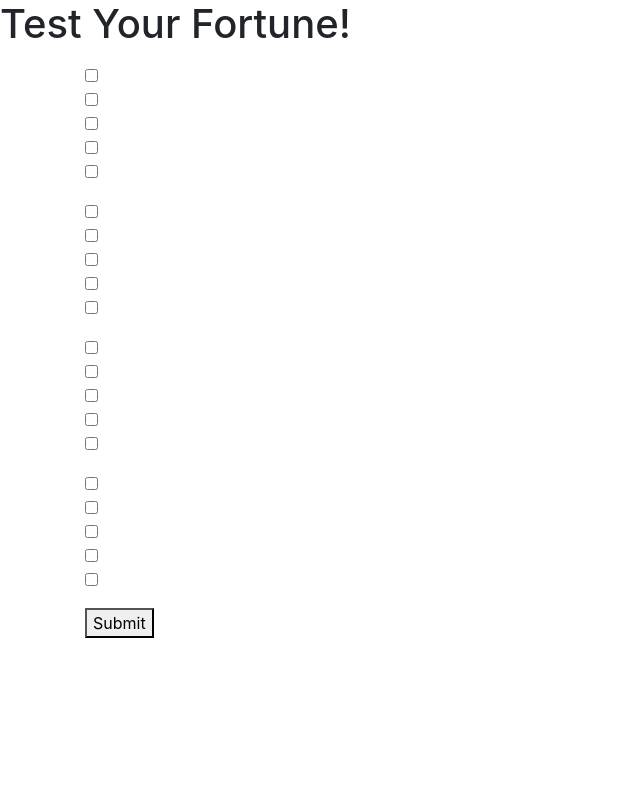
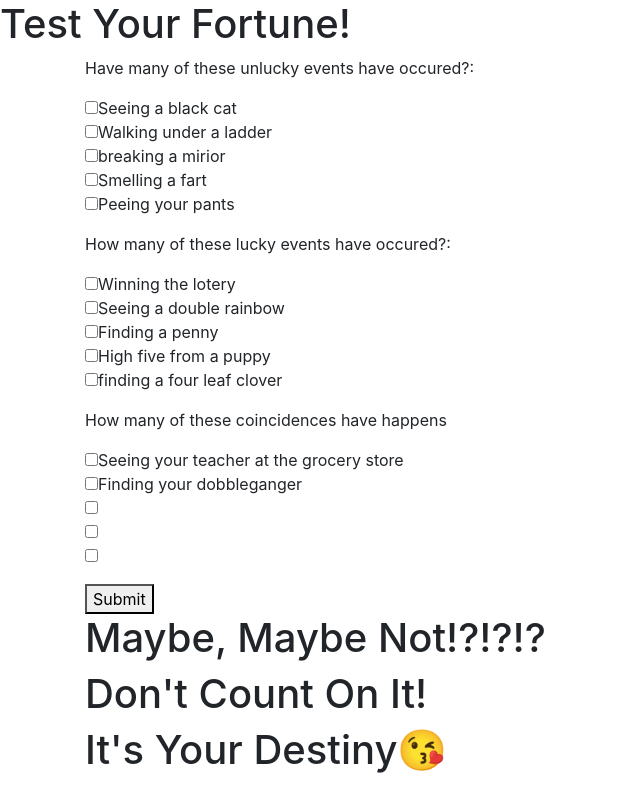
Before and after one commit to Colton141/fortune-teller, a plain HTML site: page index.html in a window 1280 px wide. Shown: the whole page, without its empty margins (0-640 px from the left). Drawn offline with Linux system fonts and the light colour scheme.

Commit message:
add checkboxes to return a response

```diff
--- a/index.html
+++ b/index.html
@@ -13,43 +13,37 @@
     <div class="container">
       <form id="survey">
         <div class="form-group">
-          <p></p>
-          <input type="checkbox" name="" value="1"><br>
-          <input type="checkbox" name="" value="1"><br>
-          <input type="checkbox" name="" value="1"><br>
-          <input type="checkbox" name="" value="1"><br>
-          <input type="checkbox" name="" value="1"><br>
+          <p>Have many of these unlucky events have occured?:</p>
+          <input type="checkbox" name="unlucky" value="1">Seeing a black cat<br>
+          <input type="checkbox" name="unlucky" value="2">Walking under a ladder<br>
+          <input type="checkbox" name="unlucky" value="3">breaking a mirior<br>
+          <input type="checkbox" name="unlucky" value="4">Smelling a fart<br>
+          <input type="checkbox" name="unlucky" value="5">Peeing your pants<br>
         </div>
         <div class="form-group">
-          <p></p>
-          <input type="checkbox" name="" value="1"><br>
-          <input type="checkbox" name="" value="1"><br>
-          <input type="checkbox" name="" value="1"><br>
-          <input type="checkbox" name="" value="1"><br>
-          <input type="checkbox" name="" value="1"><br>
+          <p>How many of these lucky events have occured?:</p>
+          <input type="checkbox" name="unlucky" value="1">Winning the lotery<br>
+          <input type="checkbox" name="unlucky" value="2">Seeing a double rainbow<br>
+          <input type="checkbox" name="unlucky" value="3">Finding a penny<br>
+          <input type="checkbox" name="unlucky" value="4">High five from a puppy<br>
+          <input type="checkbox" name="unlucky" value="5">finding a four leaf clover<br>
         </div>
         <div class="form-group">
-          <p></p>
-          <input type="checkbox" name="" value="1"><br>
-          <input type="checkbox" name="" value="1"><br>
-          <input type="checkbox" name="" value="1"><br>
-          <input type="checkbox" name="" value="1"><br>
-          <input type="checkbox" name="" value="1"><br>
-        </div>
-        <div class="form-group">
-          <p></p>
-          <input type="checkbox" name="" value="1"><br>
-          <input type="checkbox" name="" value="1"><br>
-          <input type="checkbox" name="" value="1"><br>
-          <input type="checkbox" name="" value="1"><br>
-          <input type="checkbox" name="" value="1"><br>
+          <p>How many of these coincidences have happens</p>
+          <input type="checkbox" name="unlucky" value="1">Seeing your teacher at the grocery store<br>
+          <input type="checkbox" name="unlucky" value="2">Finding your dobbleganger<br>
+          <input type="checkbox" name="unlucky" value="3"><br>
+          <input type="checkbox" name="unlucky" value="4"><br>
+          <input type="checkbox" name="unlucky" value="5"><br>
         </div>
 
         <button type="submit" name="btn btn-secondary">Submit</button>
       </form>
 
       <span id="your-fortune">
-        <p></p>
+        <h1 class="result1">Maybe, Maybe Not!?!?!?</h1>
+        <h1 class="result2">Don't Count On It!</h1>
+        <h1 class="result3">It's Your Destiny&#x1F618</h1>
       </span>
   </body>
 </html>
--- a/js/scripts.js
+++ b/js/scripts.js
@@ -0,0 +1,15 @@
+$(document).ready(function(){
+  $("form#survey").submit(function(event){
+    $("form").hide();
+    event.preventDefault();
+    var unluckyArray = []
+    $("input:checkbox[name=unlucky]:checked").each(function(){
+      var unluckyMode = $(this).val();
+      unluckyArray.push(unluckyMode);
+      for (var index = 0; index < unluckyArray.length; index += 1){
+
+      }
+    });
+    alert(unluckyArray);
+  });
+});
```
